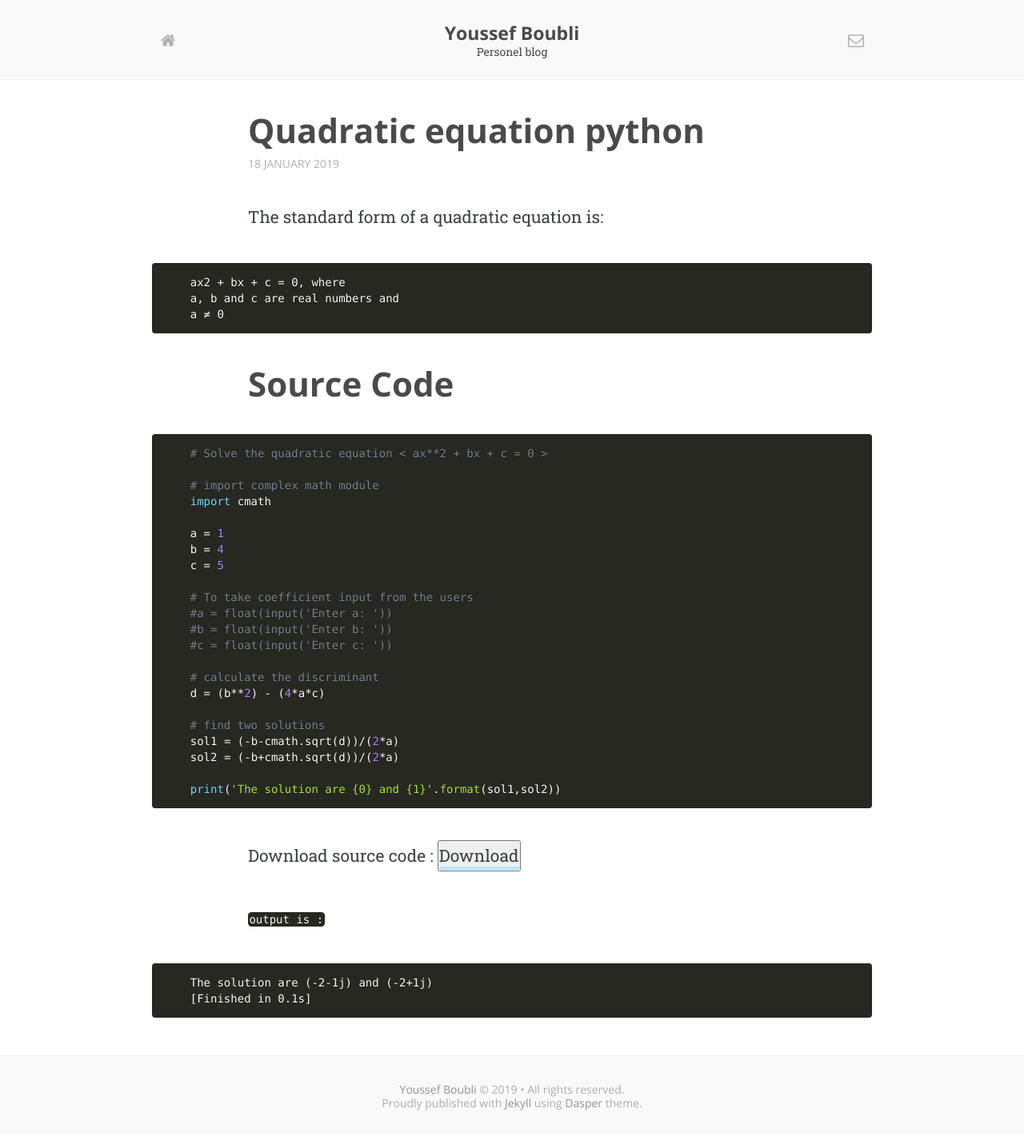
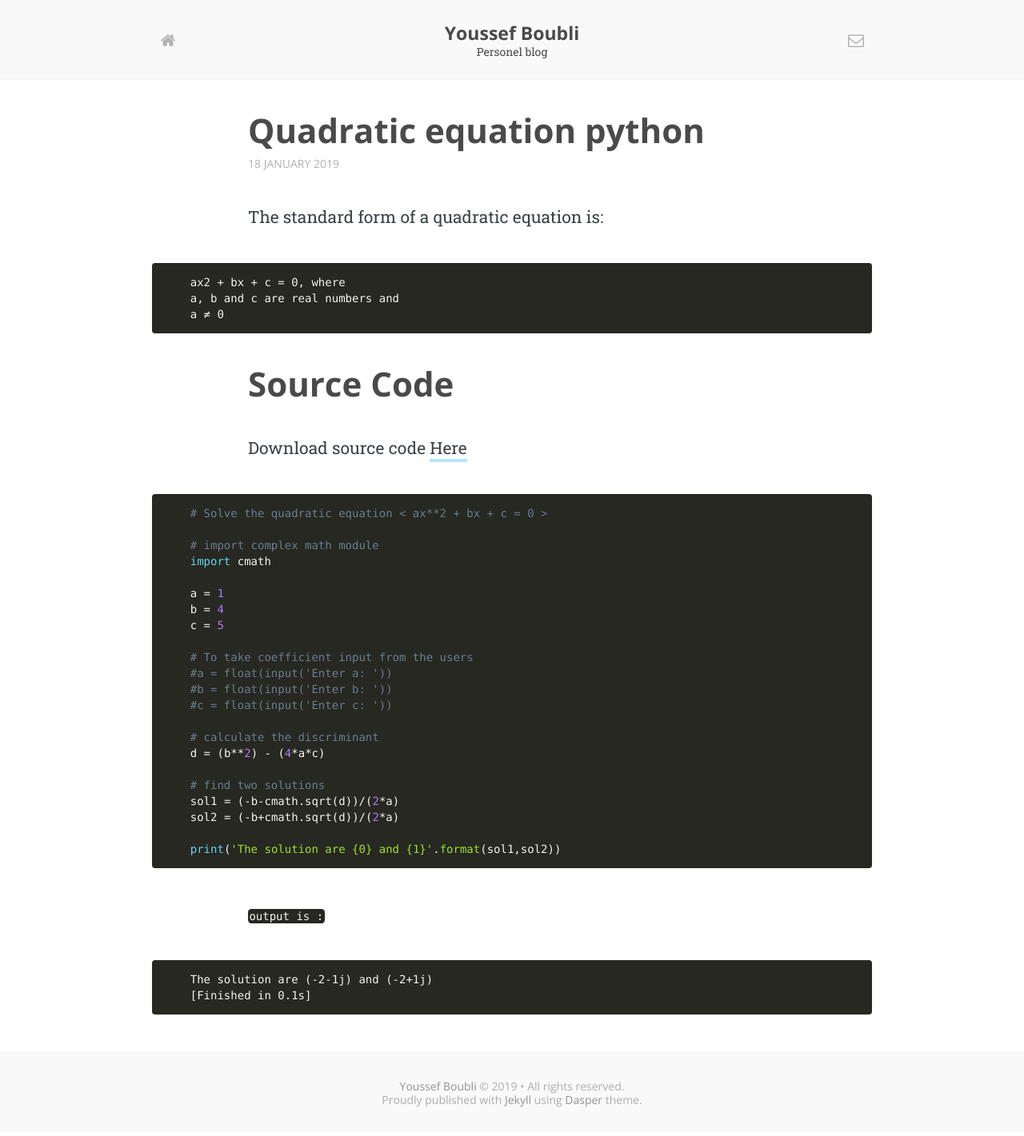
Before and after one commit to boubli/Youssef-Boubli, a Jekyll site: the page built from _posts/2019-01-18-Quadratic-Equation.md, in a window 1280 px wide. Shown: the whole page at 80% size. Built offline with Jekyll 4.4.1, drawn with Linux system fonts in a browser that asks for light colours; some web fonts are replaced; some of the changed lines change nothing that is shown.

Commit message:
Update 2019-01-18-Quadratic-Equation.md

````diff
--- a/_posts/2019-01-18-Quadratic-Equation.md
+++ b/_posts/2019-01-18-Quadratic-Equation.md
@@ -14,6 +14,7 @@ The standard form of a quadratic equation is:
 	a ≠ 0
 ```
 # Source Code
+Download source code [Here](https://raw.githubusercontent.com/boubli/Youssef-Boubli/gh-pages/source%20code/Quadratic%20Equation.py)
 
 ```python
 	# Solve the quadratic equation < ax**2 + bx + c = 0 >
@@ -40,26 +41,6 @@ The standard form of a quadratic equation is:
 	print('The solution are {0} and {1}'.format(sol1,sol2))
 ```
 
-<style type="text/css">
-	<link rel="stylesheet" href="https://cdnjs.cloudflare.com/ajax/libs/font-awesome/4.7.0/css/font-awesome.min.css">
-
-	.btn {
-	  background-color: DodgerBlue;
-	  border: none;
-	  color: white;
-	  padding: 12px 30px;
-	  cursor: pointer;
-	  font-size: 20px;
-	}
-
-	/* Darker background on mouse-over */
-	.btn:hover {
-	  background-color: RoyalBlue;
-	}
-</style>
-
-Download source code :
-<button class="btn"><i class="fa fa-download"></i><a href="#">Download</a></button>
 
 `output is :`
 
````
